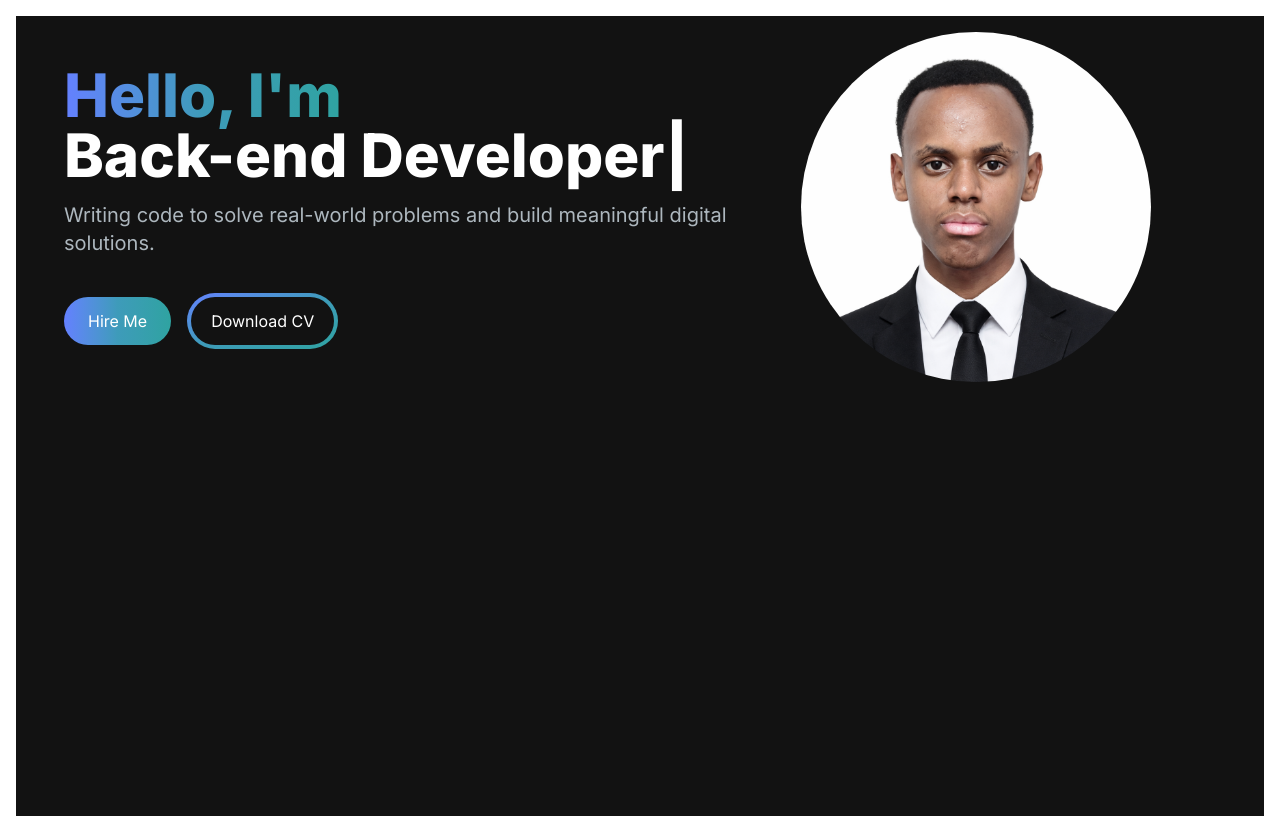
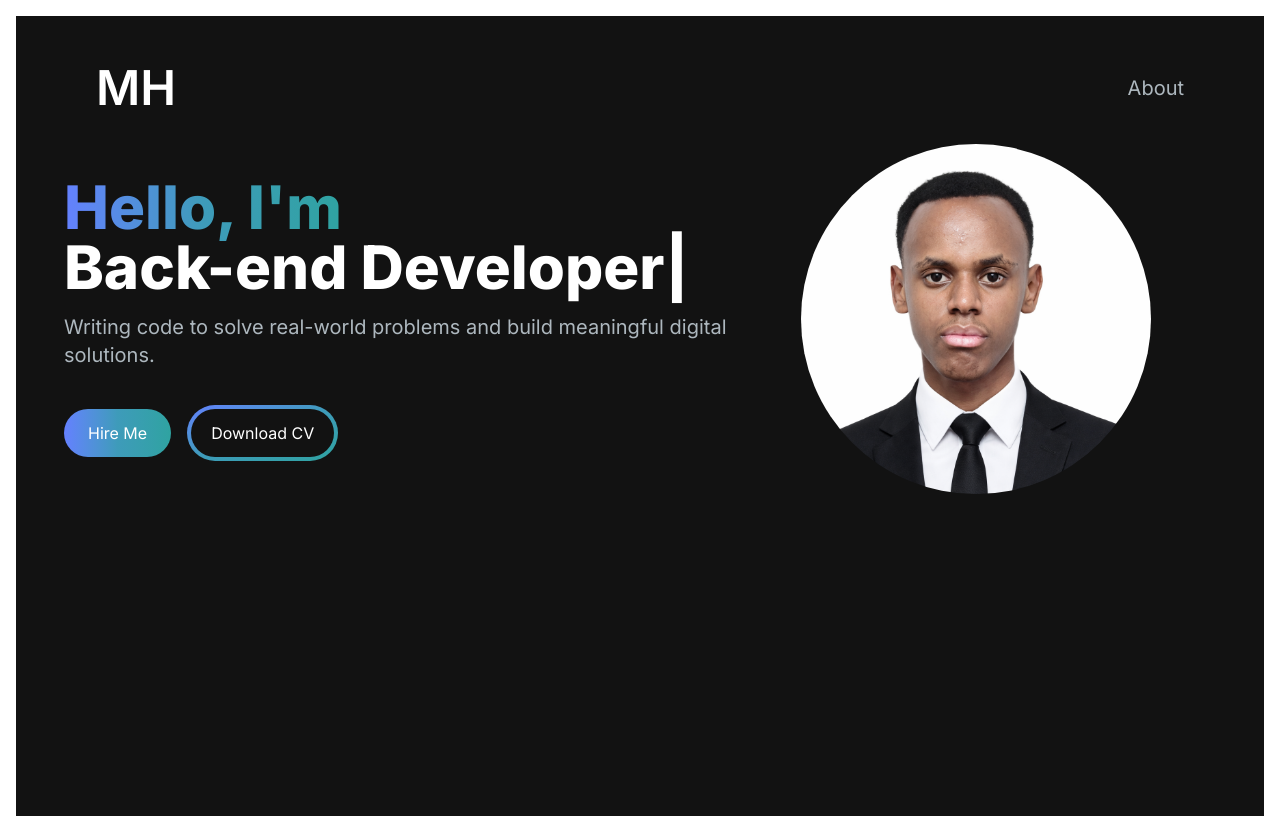
Before and after one commit to mupenziherve/non-stop-challenges, a Next.js app in the folder my-portifolio/portifolio/: page / in a window 1280 px wide. Built offline with nearby package versions, Linux system fonts and the light colour scheme.

Commit message:
too many bugs

```diff
--- a/my-portifolio/portifolio/app/components/Navbar.jsx
+++ b/my-portifolio/portifolio/app/components/Navbar.jsx
@@ -0,0 +1,22 @@
+import Link from "next/link";
+
+const Navbar = () => {
+  return (
+    <nav>
+      <div className="flex flex-wrap items-center justify-between mx-auto p-8">
+        <Link href="/" className="text-5xl text-white font-semibold">
+            MH
+        </Link>
+        <div className="menu hidden md:block md:w-auto" id="navbar" >
+            <ul>
+                <li><Link href={"#about"} className="block py-2 pl-3 pr-4 text-[#ADB7BE] sm:text-xl rounded md:p-0 hover:text-white">About</Link>  </li>
+            </ul>
+
+        </div>
+
+      </div>
+    </nav>
+  );
+};
+
+export default Navbar;
--- a/my-portifolio/portifolio/app/page.tsx
+++ b/my-portifolio/portifolio/app/page.tsx
@@ -1,12 +1,17 @@
 import Image from 'next/image'
 import HeroSection from "./components/HeroSection";
+import Navbar from "./components/Navbar"
 
 export default function Home() {
   return (
     <main className="flex min-h-screen flex-col bg-[#121212]">
       <div className="container mx-auto px-12 py-4">
+        <Navbar/>
         <HeroSection />
+
+
       </div>
+
     </main>
   )
 }
```
